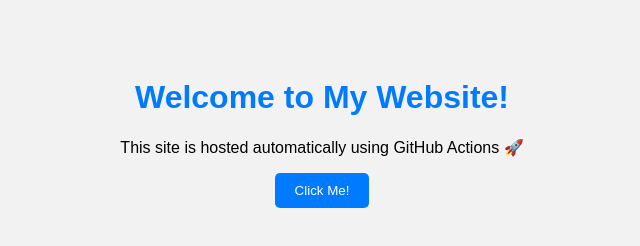
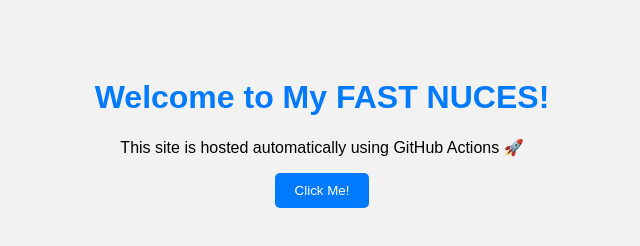
Before and after one commit to InsiyaFakhruddin/Git-action-Repo, a plain HTML site: page index.html in a window 1280 px wide. Shown: the whole page, without its empty margins (318-958 px from the left). Drawn offline with Linux system fonts and the light colour scheme.

Commit message:
Update index.html

```diff
--- a/index.html
+++ b/index.html
@@ -7,7 +7,7 @@
   <link rel="stylesheet" href="style.css">
 </head>
 <body>
-  <h1>Welcome to My Website!</h1>
+  <h1>Welcome to My FAST NUCES!</h1>
   <p>This site is hosted automatically using GitHub Actions 🚀</p>
 
   <button onclick="showMessage()">Click Me!</button>
```
